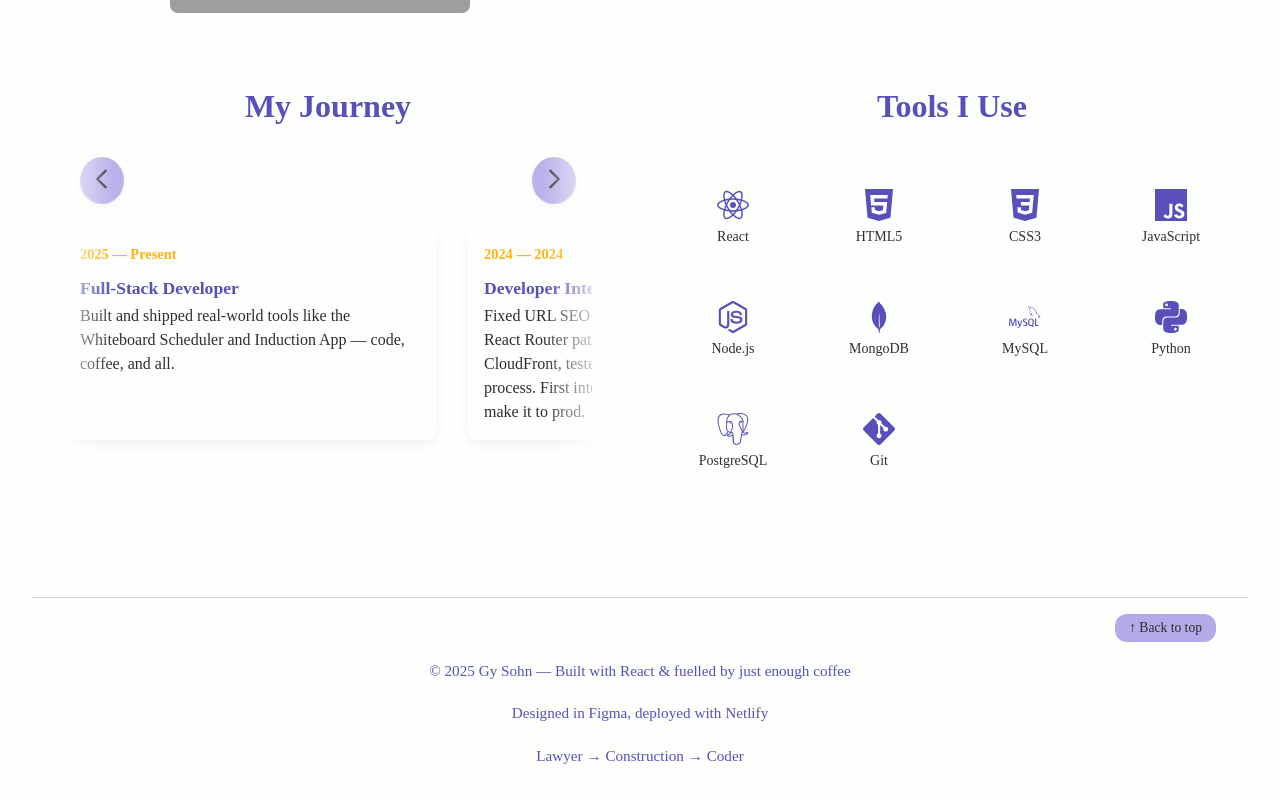
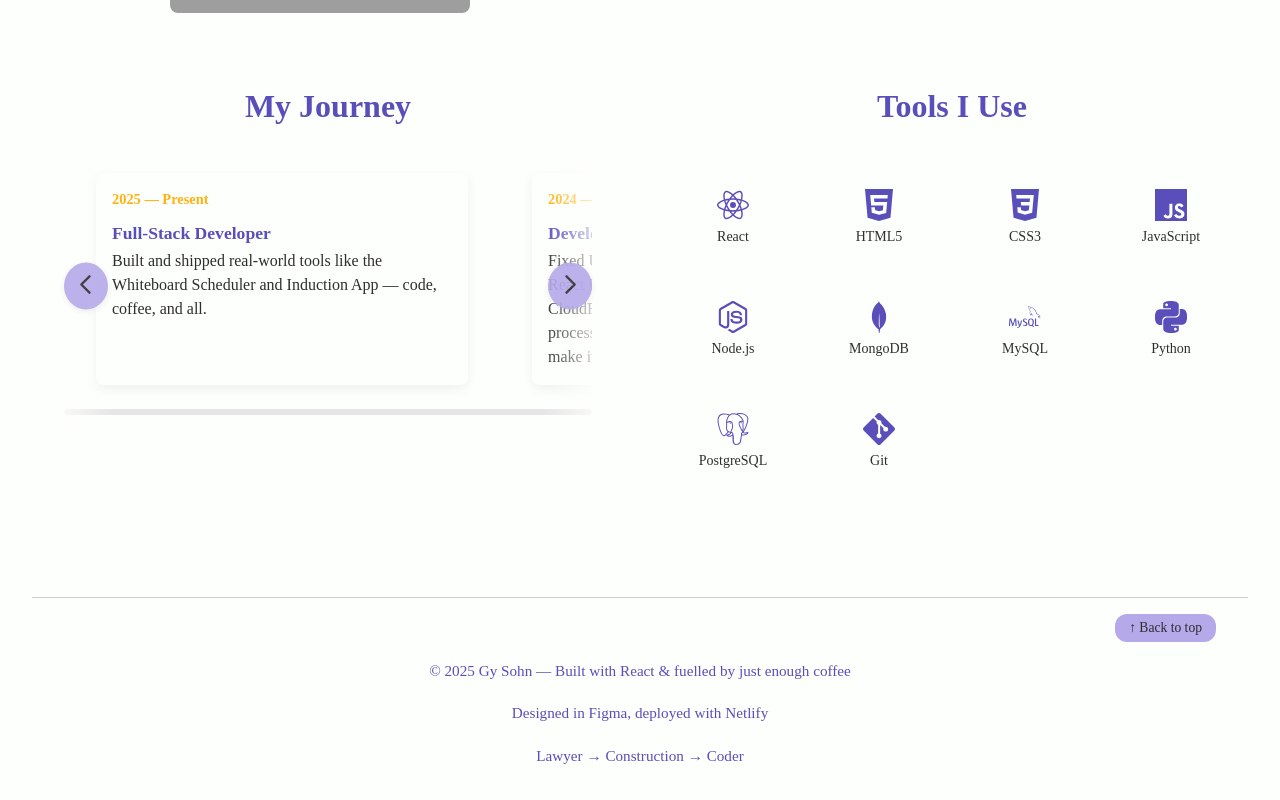
Before and after one commit to gysagsohn/my-portfolio-v2, a React (Vite) app: page / in a window 1280 px wide. Shown: the part 1415-2215 px from the top of the page. Built offline with nearby package versions, Linux system fonts and the light colour scheme; no server answers; grey boxes are pictures that could not be loaded.

Commit message:
Refactor timeline: remove auto-scroll, add scroll buttons and progress bar with theme styling

```diff
--- a/src/components/Timeline.jsx
+++ b/src/components/Timeline.jsx
@@ -1,4 +1,4 @@
-import { useRef } from 'react';
+import { useEffect, useRef, useState } from 'react';
 import { HiOutlineChevronLeft, HiOutlineChevronRight } from 'react-icons/hi';
 import timelineData from '../Data/timelineData';
 import '../styles/Timeline.css';
@@ -6,25 +6,44 @@ import TimelineItem from './ui/TimelineItem';
 
 function Timeline() {
   const scrollRef = useRef(null);
+  const [progress, setProgress] = useState(0);
 
-  const scrollLeft = () => {
-    scrollRef.current?.scrollBy({ left: -300, behavior: 'smooth' });
+  // === Scroll Progress Calculation ===
+  const handleScroll = () => {
+    const el = scrollRef.current;
+    if (!el) return;
+    const total = el.scrollWidth - el.clientWidth;
+    const scrolled = el.scrollLeft;
+    setProgress((scrolled / total) * 100);
   };
 
-  const scrollRight = () => {
-    scrollRef.current?.scrollBy({ left: 300, behavior: 'smooth' });
+  useEffect(() => {
+    const el = scrollRef.current;
+    if (!el) return;
+
+    el.addEventListener('scroll', handleScroll);
+    handleScroll();
+
+    return () => el.removeEventListener('scroll', handleScroll);
+  }, []);
+
+  // === Scroll by one card (on button click)
+  const scrollByCard = (dir = 1) => {
+    const el = scrollRef.current;
+    const cardWidth = 340 + 32; // Card width + gap
+    if (!el) return;
+    el.scrollBy({ left: cardWidth * dir, behavior: 'smooth' });
+    setTimeout(handleScroll, 600); // Sync bar after animation
   };
 
   return (
     <div className="timeline-wrapper">
-      <div className="timeline-button-row">
-        <button className="timeline-button" onClick={scrollLeft} aria-label="Scroll Left">
-          <HiOutlineChevronLeft size={28} />
-        </button>
-        <button className="timeline-button" onClick={scrollRight} aria-label="Scroll Right">
-          <HiOutlineChevronRight size={28} />
-        </button>
-      </div>
+      <button className="timeline-button left" onClick={() => scrollByCard(-1)} aria-label="Scroll Left">
+        <HiOutlineChevronLeft size={28} />
+      </button>
+      <button className="timeline-button right" onClick={() => scrollByCard(1)} aria-label="Scroll Right">
+        <HiOutlineChevronRight size={28} />
+      </button>
 
       <div className="timeline-scroll" ref={scrollRef}>
         {timelineData.map((entry, index) => (
@@ -36,6 +55,13 @@ function Timeline() {
           />
         ))}
       </div>
+
+      <div className="timeline-progress-container">
+        <div
+          className="timeline-progress-bar"
+          style={{ width: `${progress}%` }}
+        ></div>
+      </div>
     </div>
   );
 }
--- a/src/styles/Timeline.css
+++ b/src/styles/Timeline.css
@@ -3,9 +3,9 @@
   max-width: 100%;
   position: relative;
   overflow: hidden;
+  z-index: 0;
 }
 
-/* Optional: Faded edges for scroll hint */
 .timeline-wrapper::after,
 .timeline-wrapper::before {
   content: '';
@@ -27,16 +27,11 @@
   background: linear-gradient(to right, var(--background-colour), transparent);
 }
 
-/* === NEW: Button row above cards === */
-.timeline-button-row {
-  display: flex;
-  justify-content: space-between;
-  align-items: center;
-  margin-bottom: var(--space-sm);
-  padding: 0 var(--space-md);
-}
-
 .timeline-button {
+  position: absolute;
+  top: 50%;
+  transform: translateY(-50%);
+  z-index: 10;
   background-color: var(--hover-colour);
   border: none;
   border-radius: 50%;
@@ -53,26 +48,42 @@
   opacity: 1;
 }
 
-/* === Timeline Scroll Area === */
+.timeline-button.left {
+  left: 1rem;
+}
+
+.timeline-button.right {
+  right: 1rem;
+}
+
 .timeline-scroll {
   display: flex;
   overflow-x: auto;
   gap: var(--space-lg);
   scroll-snap-type: x mandatory;
+  justify-content: start;
   padding: var(--space-md);
-  scrollbar-width: thin;
-  scrollbar-color: var(--hover-colour) transparent;
-}
-
-.timeline-scroll:hover {
-  scrollbar-width: auto;
+  scroll-behavior: smooth;
+  scrollbar-width: none;
 }
 
 .timeline-scroll::-webkit-scrollbar {
-  height: 6px;
+  display: none;
 }
 
-.timeline-scroll::-webkit-scrollbar-thumb {
-  background-color: var(--hover-colour);
-  border-radius: 10px;
+.timeline-progress-container {
+  height: 6px;
+  width: 100%;
+  background-color: #e6e6e6;
+  border-radius: 999px;
+  margin-top: var(--space-sm);
+  overflow: hidden;
+  pointer-events: none;
 }
+
+.timeline-progress-bar {
+  height: 100%;
+  background-color: var(--accent-button);
+  border-radius: 999px;
+  transition: width 0.2s ease-in-out;
+}
--- a/src/styles/TimelineItem.css
+++ b/src/styles/TimelineItem.css
@@ -6,17 +6,19 @@
   padding: var(--space-md);
   border-radius: var(--space-sm);
   box-shadow: 0 4px 12px rgba(0, 0, 0, 0.06);
-  scroll-snap-align: start;
+  scroll-snap-align: center; /* KEY CHANGE */
   display: flex;
   flex-direction: column;
   justify-content: flex-start;
   gap: var(--space-sm);
-  transition: transform 0.2s ease, box-shadow 0.2s ease;
+  transition: transform 0.3s ease, box-shadow 0.3s ease;
+  margin-inline: 1rem; /* spacing between cards */
 }
 
-.timeline-item:hover {
-  transform: scale(1.02);
-  box-shadow: 0 6px 16px rgba(0, 0, 0, 0.08);
+.timeline-item:hover,
+.timeline-item:focus {
+  transform: scale(1.05);
+  box-shadow: 0 6px 16px rgba(0, 0, 0, 0.1);
 }
 
 .timeline-year {
```
